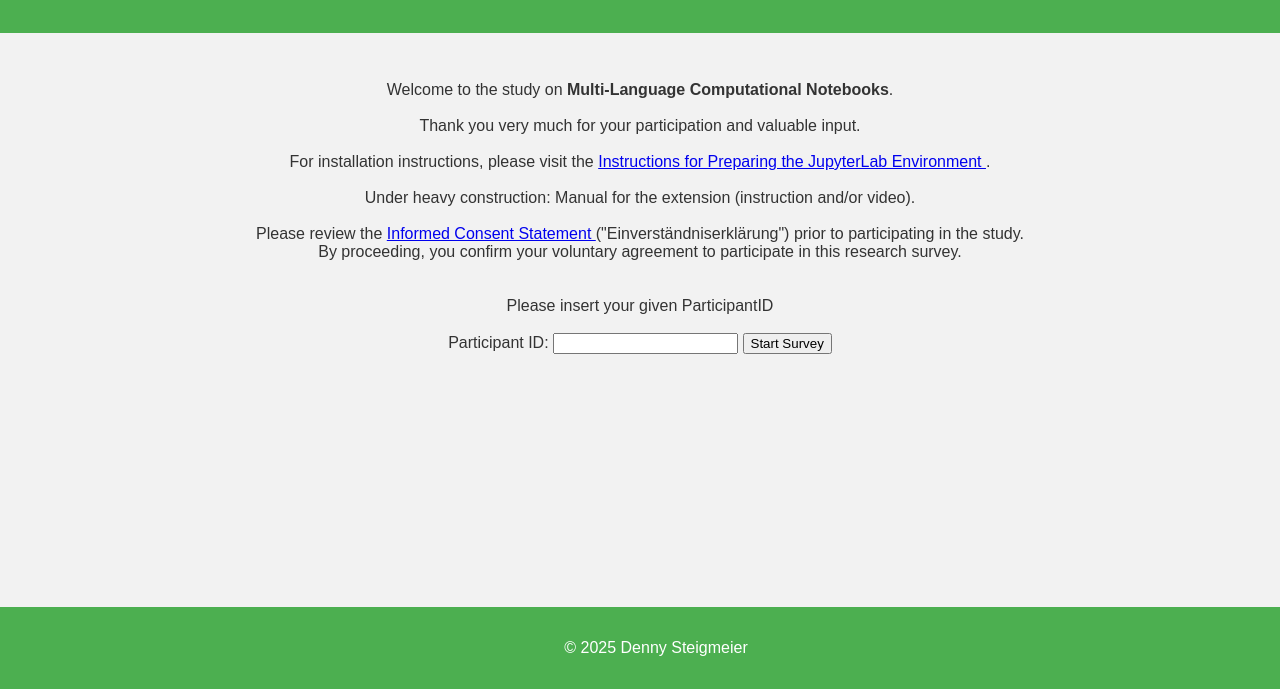
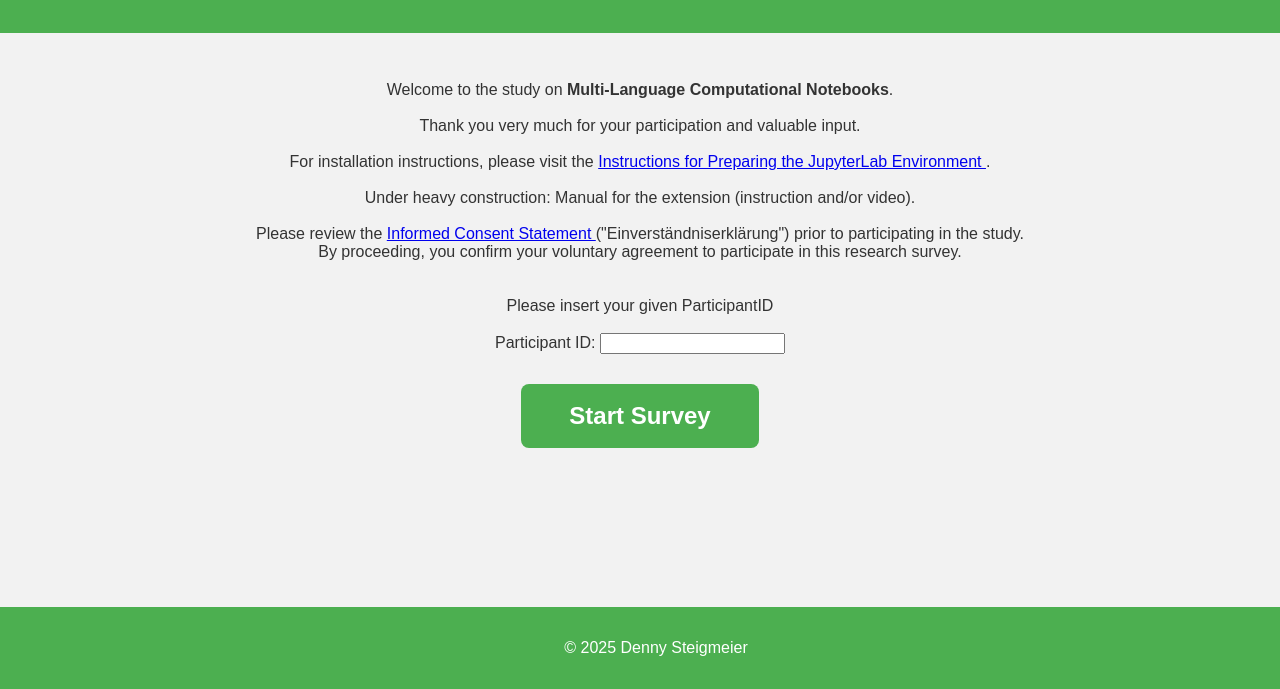
Before and after one commit to PhonsoVanCode/Multi-Language-Computational-Notebooks, a plain HTML site: page index.html in a window 1280 px wide. Shown: the part 111-800 px from the top of the page. Drawn offline with Linux system fonts and the light colour scheme; a script that the page names is missing.

Commit message:
Update style.css

```diff
--- a/style.css
+++ b/style.css
@@ -24,3 +24,21 @@ footer {
   bottom: 0;
   width: 100%;
 }
+
+#startSurveyBtn {
+  display: block;
+  margin: 30px auto 10px auto;
+  padding: 18px 48px;
+  font-size: 1.5rem;
+  background-color: #4CAF50;
+  color: #fff;
+  border: none;
+  border-radius: 8px;
+  cursor: pointer;
+  font-weight: bold;
+  transition: 500ms;
+}
+
+#startSurveyBtn:hover {
+  background-color: #285f29;
+}
```
